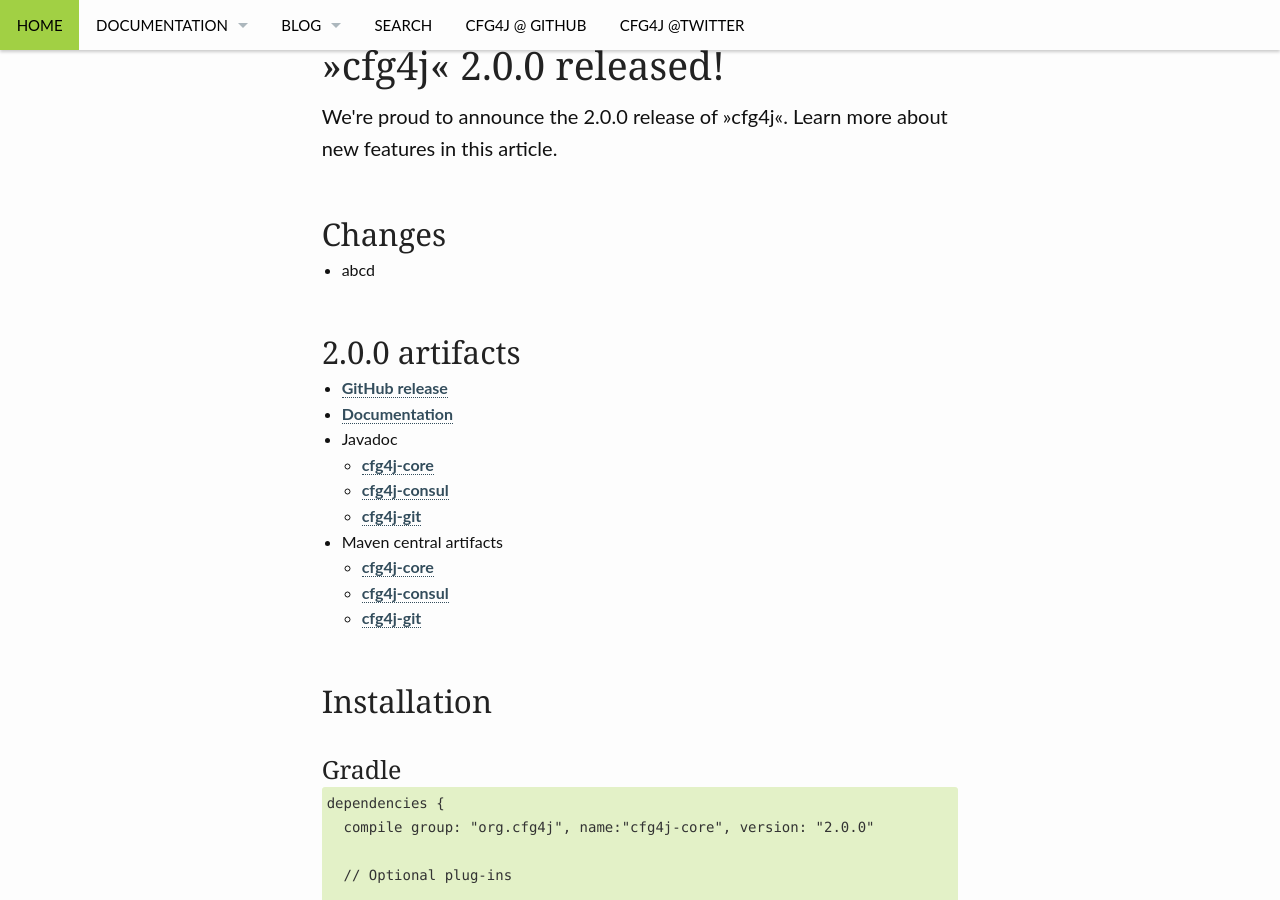
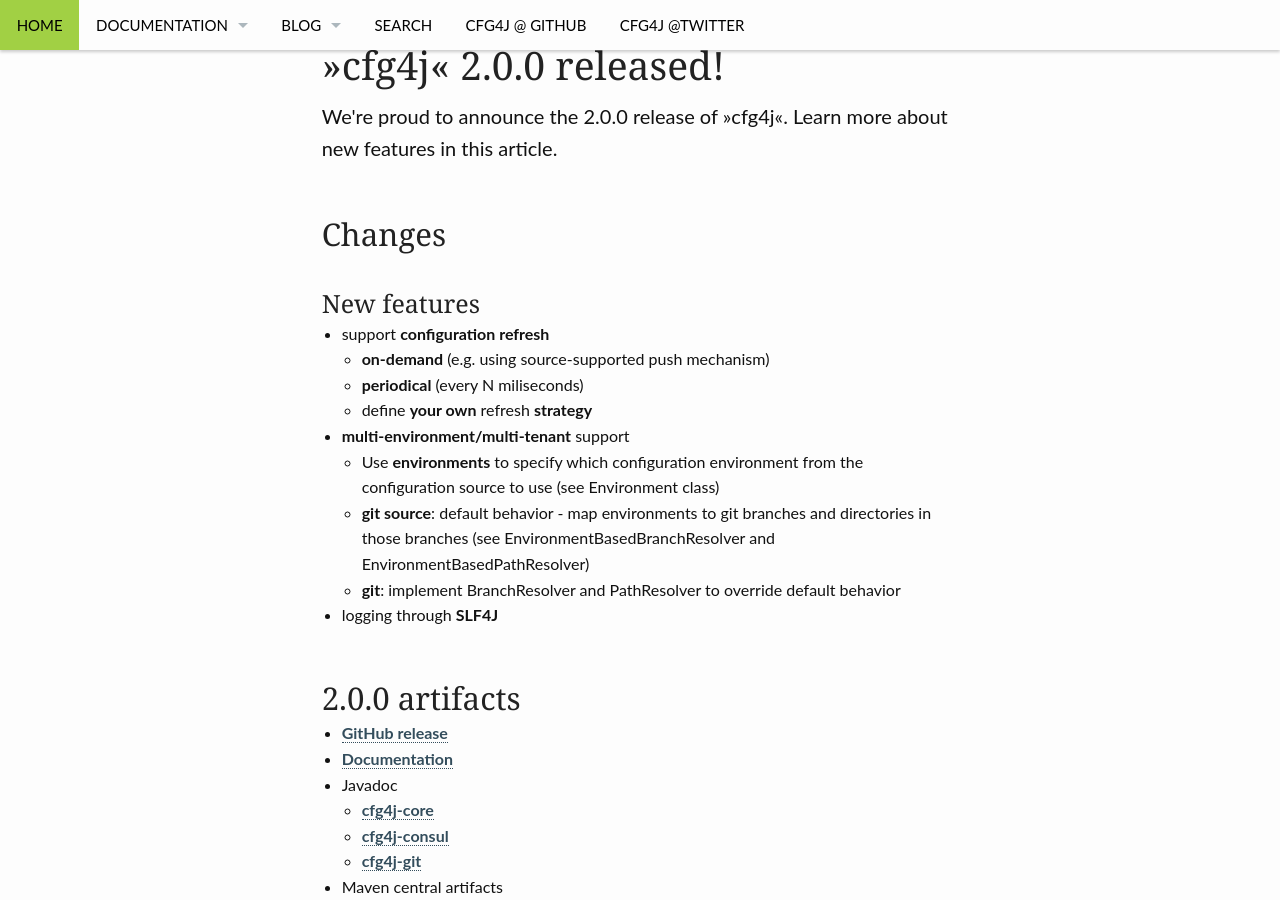
Before and after one commit to cfg4j/cfg4j.github.io, a Jekyll site: the page built from _posts/releases/2015-06-07-release_2_0_0.md, in a window 1280 px wide and 900 px high, scrolled down 317 px. Built offline with Jekyll 4.4.1, drawn with Linux system fonts in a browser that asks for light colours.

Commit message:
2.0.0 announcement

```diff
--- a/_posts/releases/2015-06-07-release_2_0_0.md
+++ b/_posts/releases/2015-06-07-release_2_0_0.md
@@ -25,4 +25,16 @@
 breadcrumb: true
 ---
 
-* abcd
+### New features
+
+* support **configuration refresh**
+  * **on-demand** (e.g. using source-supported push mechanism)
+  * **periodical** (every N miliseconds)
+  * define **your own** refresh **strategy**
+
+* **multi-environment/multi-tenant** support
+  * Use **environments** to specify which configuration environment from the configuration source to use (see Environment class)
+  * **git source**: default behavior - map environments to git branches and directories in those branches (see EnvironmentBasedBranchResolver and EnvironmentBasedPathResolver)
+  * **git**: implement BranchResolver and PathResolver to override default behavior
+
+* logging through **SLF4J**
```
